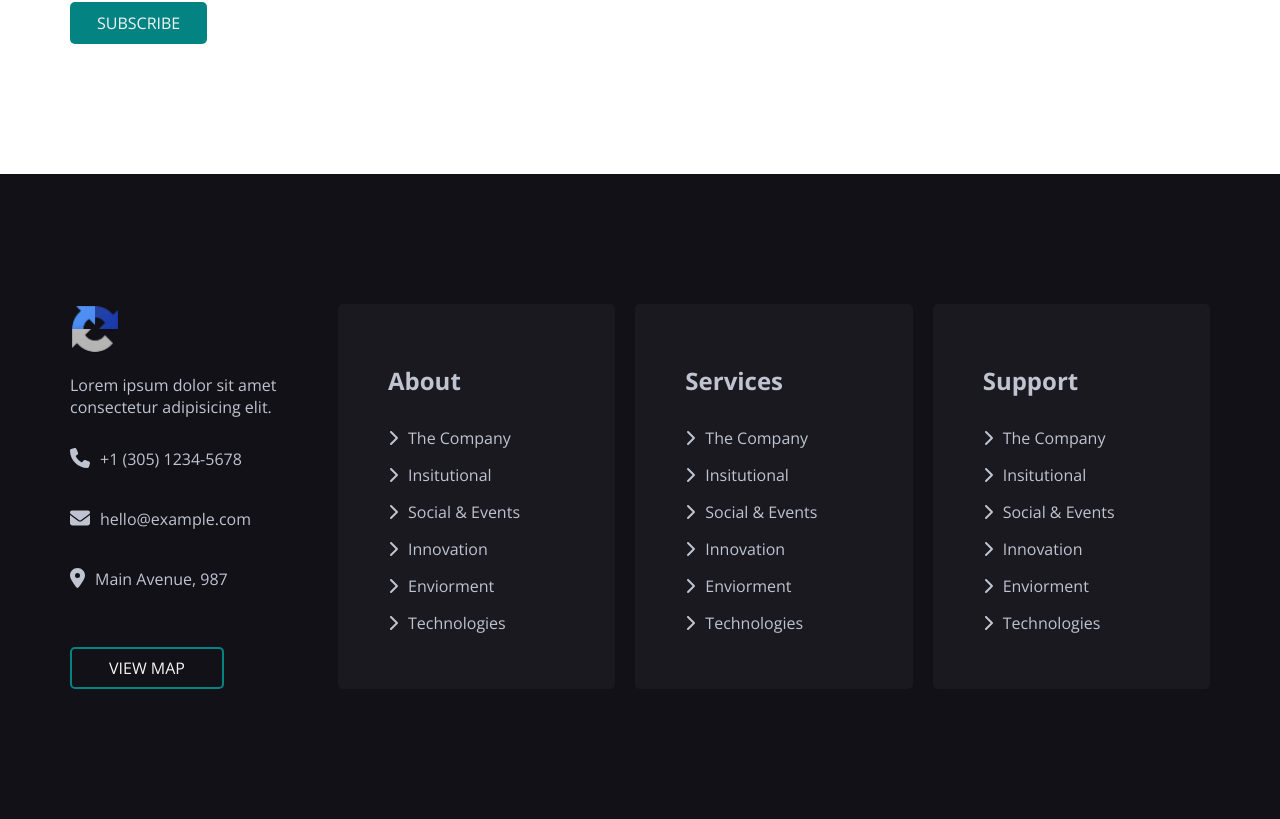
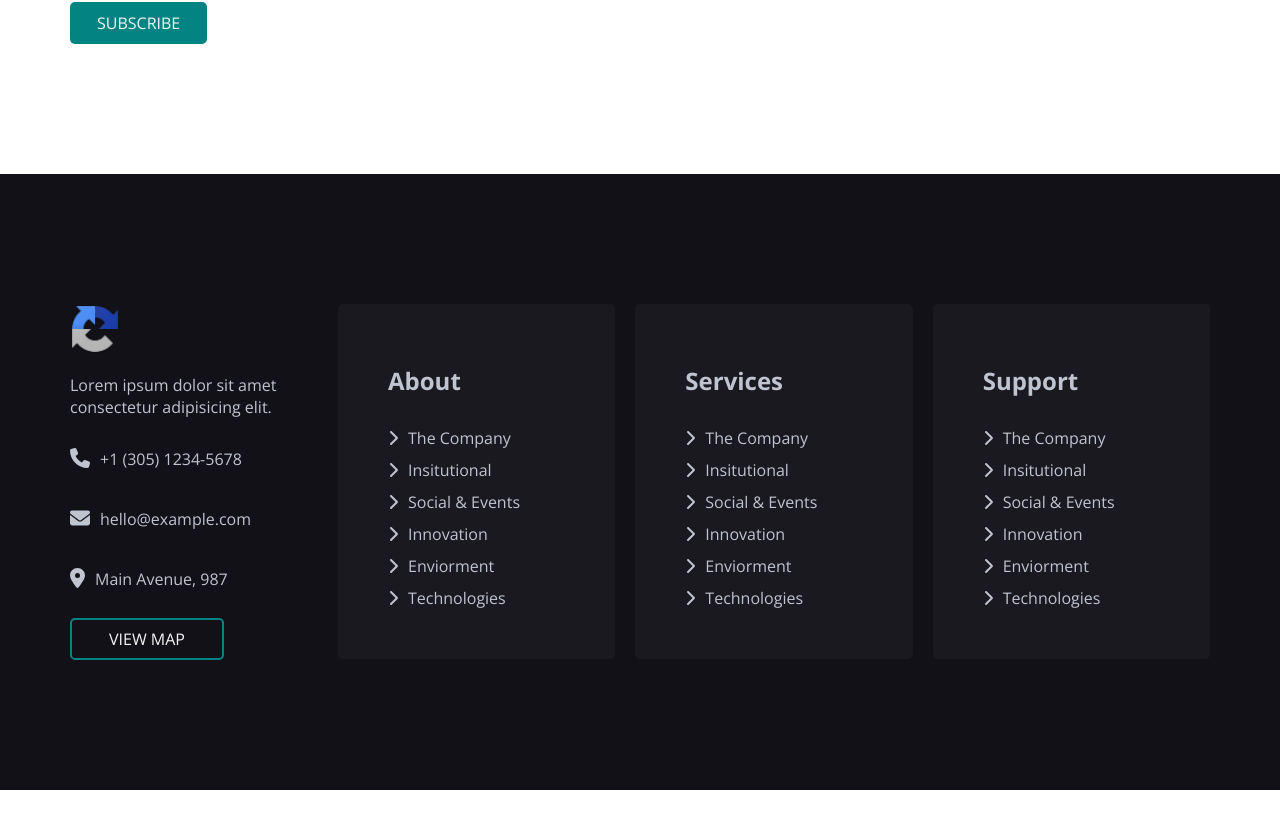
Before and after one commit to RiccardoImperato/proj-html-vuejs, a Vue app: page / in a window 1280 px wide. Shown: the part 5987-6806 px from the top of the page. After the commit the page ends 6777 px from the top, so only its background shows below. Built offline with nearby package versions, Linux system fonts and the light colour scheme.

Commit message:
fix: liste footer top

```diff
--- a/src/components/footer/FooterTop.vue
+++ b/src/components/footer/FooterTop.vue
@@ -133,7 +133,7 @@ export default {
                 display: block;
 
                 li {
-                    margin: 15px 0;
+                    margin: 10px 0;
 
                     span {
                         margin-left: 10px;
```
